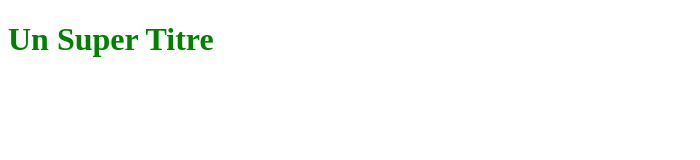
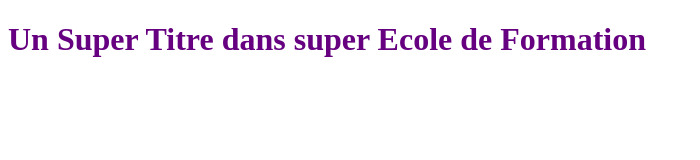
Before and after one commit to Fay9567/OpenclassroomsProject, a plain HTML site: page index.html in a window 1280 px wide. Shown: the whole page, without its empty margins (0-700 px from the left). Drawn offline with Linux system fonts and the light colour scheme.

Commit message:
Modification du titre en Formation Violette

```diff
--- a/index.html
+++ b/index.html
@@ -5,6 +5,6 @@
         <link rel="stylesheet" type = "text/css" href="styles.css">
     </head>
     <body>
-        <h1> Un Super Titre </h1>
+        <h1> Un Super Titre dans super Ecole de Formation</h1>
     </body>
 </html>
--- a/styles.css
+++ b/styles.css
@@ -1,3 +1,3 @@
 h1 {
-        color: green;
+        color: rgb(102, 0, 128);
 }
```
